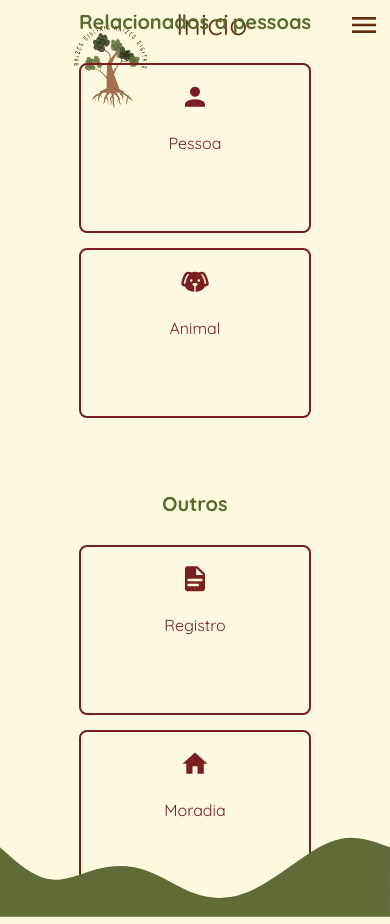
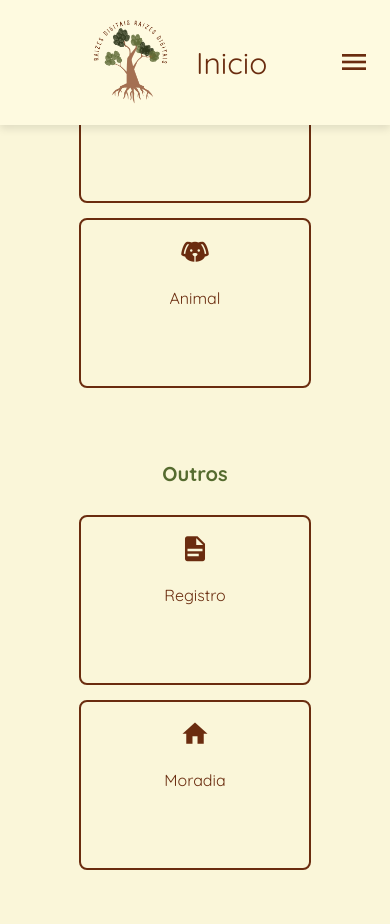
Before and after one commit to laissamendes/pi-frontend, a Vue app: page /Inicio in a window 390 px wide. After the commit the page ends 870 px from the top, so only its background shows below. Built offline with nearby package versions, Linux system fonts and the light colour scheme; a web font is replaced by a local one.

Commit message:
hover adcionado nos btns da página inicial style do header alterado cor de fundo geral alterada

```diff
--- a/src/assets/main.css
+++ b/src/assets/main.css
@@ -20,5 +20,5 @@ body {
   text-rendering: optimizeLegibility;
   -webkit-font-smoothing: antialiased;
   -moz-osx-font-smoothing: grayscale;
-  background-color: #FEFAE0;
+  background-color: #faf6d9;
 }
--- a/src/components/templates/large/LargeHeader.vue
+++ b/src/components/templates/large/LargeHeader.vue
@@ -12,9 +12,16 @@ onBeforeRouteUpdate(() => {
 </script>
 
 <template>
+  <header class="header-container">
     <div class="logo-title">
       <logo-title />
       <HeaderTitle />
+    </div>
+
+    <div class="icons">
+      <div class="hamburger" @click="showMenu = !showMenu">
+        <i class="mdi mdi-menu"></i>
+      </div>
     </div>
 
     <div id="headerMenu" :style="{ display: showMenu ? 'block' : 'none' }">
@@ -23,64 +30,71 @@ onBeforeRouteUpdate(() => {
       <router-link to="/Pessoa"> <i class="mdi mdi-account" /> Pessoa </router-link>
       <router-link to="/Registro"> <i class="mdi mdi-file-document" /> Registro </router-link>
     </div>
-  <div class="icons">
-    <div class="hamburger" @click="showMenu = !showMenu">
-      <i class="mdi mdi-menu"></i>
-    </div>
-  </div>
+  </header>
   </template>
+
   <style scoped>
+.header-container {
+  display: flex;
+  justify-content: space-between;
+  align-items: center;
+  padding: 5px 20px;
+  background-color: #fefae0;
+  box-shadow: 0 4px 8px rgba(0, 0, 0, 0.1);
+  position: relative;
+  height: 125px;
+}
+
+.logo-title {
+  display: flex;
+  align-items: center;
+  color: #6a2c0f;
+}
+
+.icons {
+  display: flex;
+  align-items: center;
+}
+
 #headerMenu {
-  position: fixed;
-  top: 0%;
+  position: absolute;
+  top: 100%;
   right: 0;
   z-index: 1;
-  width: 15%;
+  width: 200px;
   background-color: #fefae0;
   color: #606c38;
-  display: block;
   padding: 1rem;
   border-radius: 10px;
   box-shadow: 15px 5px 10px #919c704f;
+  display: none;
 }
 
 #headerMenu a {
   display: flex;
-  width: 100%;
+  align-items: center;
   text-decoration: none;
   background-color: #fefae0;
   font-size: 1.2rem;
   transition: color 0.3s;
   color: #606c38;
+  padding: 0.5rem 0;
 }
 
-.icons {
-  display: flex;
-  width: 100%;
-  margin: 10px;
+#headerMenu a:hover {
+  color: #a3b18a;
 }
 
-.icons a,
 .icons .hamburger {
   display: flex;
-  flex-direction: column;
+  align-items: center;
   text-decoration: none;
   color: #6a2c0f;
   font-size: 2rem;
-  transition: color 0.3s;
-  position: fixed;
-  top: 0%;
-  right: 0;
-  z-index: 1;
-  margin-right: 10px;
+  cursor: pointer;
 }
 
 .hamburger:hover {
-  cursor: pointer;
-}
-.logo-title {
-  display: flex;
-  justify-items: baseline;
-  color: #6a2c0f;
+  color: #a3b18a;
 }
 </style>
--- a/src/components/templates/medium/MediumHeader.vue
+++ b/src/components/templates/medium/MediumHeader.vue
@@ -2,7 +2,7 @@
 import { ref } from 'vue'
 import { onBeforeRouteUpdate } from 'vue-router'
 import LogoTitle from '@/components/templates/LogoTitle.vue'
-import HeaderTitle from '@/components/templates/HeaderTitle.vue'
+import HeaderTitle from '../HeaderTitle.vue'
 
 const showMenu = ref(false)
 
@@ -12,9 +12,16 @@ onBeforeRouteUpdate(() => {
 </script>
 
 <template>
+  <header class="header-container">
     <div class="logo-title">
       <logo-title />
-    <header-title />
+      <HeaderTitle />
+    </div>
+
+    <div class="icons">
+      <div class="hamburger" @click="showMenu = !showMenu">
+        <i class="mdi mdi-menu"></i>
+      </div>
     </div>
 
     <div id="headerMenu" :style="{ display: showMenu ? 'block' : 'none' }">
@@ -23,64 +30,71 @@ onBeforeRouteUpdate(() => {
       <router-link to="/Pessoa"> <i class="mdi mdi-account" /> Pessoa </router-link>
       <router-link to="/Registro"> <i class="mdi mdi-file-document" /> Registro </router-link>
     </div>
-  <div class="icons">
-    <div class="hamburger" @click="showMenu = !showMenu">
-      <i class="mdi mdi-menu"></i>
-    </div>
-  </div>
+  </header>
   </template>
+
 <style scoped>
+.header-container {
+  display: flex;
+  justify-content: space-between;
+  align-items: center;
+  padding: 5px 20px;
+  background-color: #fefae0;
+  box-shadow: 0 4px 8px rgba(0, 0, 0, 0.1);
+  position: relative;
+  height: 125px;
+}
+
+.logo-title {
+  display: flex;
+  align-items: center;
+  color: #6a2c0f;
+}
+
+.icons {
+  display: flex;
+  align-items: center;
+}
+
 #headerMenu {
-  position: fixed;
-  top: 0%;
+  position: absolute;
+  top: 100%;
   right: 0;
   z-index: 1;
-  width: 20%;
+  width: 200px;
   background-color: #fefae0;
   color: #606c38;
-  display: block;
   padding: 1rem;
   border-radius: 10px;
   box-shadow: 15px 5px 10px #919c704f;
+  display: none;
 }
 
 #headerMenu a {
   display: flex;
-  width: 100%;
+  align-items: center;
   text-decoration: none;
   background-color: #fefae0;
   font-size: 1.2rem;
   transition: color 0.3s;
   color: #606c38;
+  padding: 0.5rem 0;
 }
 
-.icons {
-  display: flex;
-  width: 100%;
-  margin: 10px;
+#headerMenu a:hover {
+  color: #a3b18a;
 }
 
-.icons a,
 .icons .hamburger {
   display: flex;
-  flex-direction: column;
+  align-items: center;
   text-decoration: none;
   color: #6a2c0f;
   font-size: 2rem;
-  transition: color 0.3s;
-  position: fixed;
-  top: 0%;
-  right: 0;
-  z-index: 1;
-  margin-right: 10px;
+  cursor: pointer;
 }
 
 .hamburger:hover {
-  cursor: pointer;
-}
-.logo-title {
-  display: flex;
-  justify-items: baseline;
-  color: #6a2c0f;
+  color: #a3b18a;
 }
 </style>
--- a/src/components/templates/small/SmallHeader.vue
+++ b/src/components/templates/small/SmallHeader.vue
@@ -2,7 +2,7 @@
 import { ref } from 'vue'
 import { onBeforeRouteUpdate } from 'vue-router'
 import LogoTitle from '@/components/templates/LogoTitle.vue'
-import HeaderTitle from '@/components/templates/HeaderTitle.vue'
+import HeaderTitle from '../HeaderTitle.vue'
 
 const showMenu = ref(false)
 
@@ -12,9 +12,16 @@ onBeforeRouteUpdate(() => {
 </script>
 
 <template>
+  <header class="header-container">
     <div class="logo-title">
       <logo-title />
-    <header-title />
+      <HeaderTitle />
+    </div>
+
+    <div class="icons">
+      <div class="hamburger" @click="showMenu = !showMenu">
+        <i class="mdi mdi-menu"></i>
+      </div>
     </div>
 
     <div id="headerMenu" :style="{ display: showMenu ? 'block' : 'none' }">
@@ -23,64 +30,71 @@ onBeforeRouteUpdate(() => {
       <router-link to="/Pessoa"> <i class="mdi mdi-account" /> Pessoa </router-link>
       <router-link to="/Registro"> <i class="mdi mdi-file-document" /> Registro </router-link>
     </div>
-  <div class="icons">
-    <div class="hamburger" @click="showMenu = !showMenu">
-      <i class="mdi mdi-menu"></i>
-    </div>
-  </div>
+  </header>
   </template>
+
 <style scoped>
+.header-container {
+  display: flex;
+  justify-content: space-between;
+  align-items: center;
+  padding: 5px 20px;
+  background-color: #fefae0;
+  box-shadow: 0 4px 8px rgba(0, 0, 0, 0.1);
+  position: relative;
+  height: 125px;
+}
+
+.logo-title {
+  display: flex;
+  align-items: center;
+  color: #6a2c0f;
+}
+
+.icons {
+  display: flex;
+  align-items: center;
+}
+
 #headerMenu {
-  position: fixed;
-  top: 0%;
+  position: absolute;
+  top: 100%;
   right: 0;
   z-index: 1;
-  width: 30%;
+  width: 200px;
   background-color: #fefae0;
   color: #606c38;
-  display: block;
   padding: 1rem;
   border-radius: 10px;
   box-shadow: 15px 5px 10px #919c704f;
+  display: none;
 }
 
 #headerMenu a {
   display: flex;
-  width: 100%;
+  align-items: center;
   text-decoration: none;
   background-color: #fefae0;
   font-size: 1.2rem;
   transition: color 0.3s;
   color: #606c38;
+  padding: 0.5rem 0;
 }
 
-.icons {
-  display: flex;
-  width: 100%;
-  margin: 10px;
+#headerMenu a:hover {
+  color: #a3b18a;
 }
 
-.icons a,
 .icons .hamburger {
   display: flex;
-  flex-direction: column;
+  align-items: center;
   text-decoration: none;
   color: #6a2c0f;
   font-size: 2rem;
-  transition: color 0.3s;
-  position: fixed;
-  top: 0%;
-  right: 0;
-  z-index: 1;
-  margin-right: 10px;
+  cursor: pointer;
 }
 
 .hamburger:hover {
-  cursor: pointer;
-}
-.logo-title {
-  display: flex;
-  justify-items: baseline;
-  color: #6a2c0f;
+  color: #a3b18a;
 }
 </style>
--- a/src/views/InicioView.vue
+++ b/src/views/InicioView.vue
@@ -37,15 +37,6 @@
       </div>
     </div>
   </div>
-  <footer>
-    <svg xmlns="http://www.w3.org/2000/svg" viewBox="0 0 1440 320">
-      <path
-        fill="#606C38"
-        fill-opacity="1"
-        d="M0,64L30,90.7C60,117,120,171,180,181.3C240,192,300,160,360,144C420,128,480,128,540,149.3C600,171,660,213,720,234.7C780,256,840,256,900,234.7C960,213,1020,171,1080,128C1140,85,1200,43,1260,32C1320,21,1380,43,1410,53.3L1440,64L1440,320L1410,320C1380,320,1320,320,1260,320C1200,320,1140,320,1080,320C1020,320,960,320,900,320C840,320,780,320,720,320C660,320,600,320,540,320C480,320,420,320,360,320C300,320,240,320,180,320C120,320,60,320,30,320L0,320Z"
-      ></path>
-    </svg>
-  </footer>
 </template>
 
 <style scoped>
@@ -59,18 +50,18 @@ p {
   color: darkolivegreen;
   font-size: 25px;
   font-weight: bold;
-  margin: 0; /* Remove margens extras que podem causar deslocamento */
+  margin: 0;
 }
 
 i {
-  font-size: 60px; /* Ajuste o tamanho dos ícones conforme necessário */
-  color: rgb(121, 31, 31); /* Cor dos ícones */
+  font-size: 60px;
+  color: #6A2C0F;
 }
 
 .navigation {
   display: grid;
   grid-template-columns: repeat(2, 1fr);
-  grid-template-rows: auto auto auto; /* Adiciona uma linha extra para o título */
+  grid-template-rows: auto auto auto;
   gap: 20px;
   align-items: center;
   justify-items: center;
@@ -78,34 +69,34 @@ i {
 }
 
 .header-item {
-  grid-column: span 2; /* Ocupa duas colunas */
-  margin-bottom: 10px; /* Espaço abaixo do título */
-  font-size: 24px; /* Tamanho da fonte do título */
-  color: rgb(121, 31, 31); /* Cor do texto do título */
+  grid-column: span 2;
+  margin-bottom: 10px;
+  font-size: 24px;
+  color: #6A2C0F;
 }
 
 .space-item {
-  grid-column: span 2; /* Ocupa duas colunas */
-  height: 40px; /* Altura do espaço desejado */
+  grid-column: span 2;
+  height: 40px;
 }
 
 .nav-item {
   display: flex;
   flex-direction: column;
   align-items: center;
-  justify-content: flex-start; /* Ajusta o conteúdo para não estar tão próximo da parte inferior */
-  width: 200px; /* Ajuste conforme necessário */
-  height: 170px; /* Ajuste conforme necessário */
+  justify-content: flex-start;
+  width: 200px;
+  height: 170px;
 }
 
 .nav-link {
-  color: rgb(121, 31, 31);
+  color: #6A2C0F;
   font-size: 20px;
   text-decoration: none;
   display: flex;
   flex-direction: column;
   align-items: center;
-  border: 2px solid rgb(121, 31, 31);
+  border: 2px solid #6A2C0F;
   border-radius: 8px;
   padding: 10px;
   width: 100%;
@@ -117,8 +108,9 @@ i {
 }
 
 .nav-link:hover {
-  color: rgb(150, 50, 50);
-  border-color: rgb(150, 50, 50);
+  transform: scale(1.02);
+  box-shadow: 0 4px 8px rgba(0, 0, 0, 0.2);
+  transition: transform 0.4s ease-in-out, box-shadow 0.4s ease-in-out;
 }
 
 .nav-link span {
@@ -131,104 +123,100 @@ i {
 
 .div-mae {
   display: flex;
-  justify-content: center; /* Centraliza horizontalmente */
-  align-items: center; /* Centraliza verticalmente */
-  height: 80vh; /* Ocupa toda a altura da viewport */
-  text-align: center; /* Centraliza o texto */
-  padding-bottom: 80px; /* Adiciona espaço extra para o footer */
+  justify-content: center;
+  align-items: center;
+  height: 80vh;
+  text-align: center;
+  padding-bottom: 80px;
   z-index: 100;
 }
 
-/* Media queries para telas grandes */
+
 @media (min-width: 1200px) {
   .navigation {
-    grid-template-columns: repeat(2, 1fr); /* Duas colunas para centralizar os itens */
-    grid-template-rows: auto auto; /* Ajusta as linhas */
-    justify-content: center; /* Centraliza o conteúdo horizontalmente */
-    gap: 40px; /* Espaço entre os itens */
+    grid-template-columns: repeat(2, 1fr);
+    grid-template-rows: auto auto;
+    justify-content: center;
+    gap: 40px;
   }
 
   .header-item,
   .space-item {
-    grid-column: span 2; /* Ocupa duas colunas */
+    grid-column: span 2;
   }
 
   .nav-item {
-    width: 200px; /* Ajusta conforme necessário */
-    height: 150px; /* Ajusta conforme necessário */
+    width: 200px;
+    height: 150px;
   }
 
   i {
-    font-size: 80px; /* Ajusta o tamanho dos ícones */
+    font-size: 80px;
   }
 }
 
-/* Media queries para telas médias */
+
 @media (min-width: 768px) and (max-width: 1199px) {
   .navigation {
-    grid-template-columns: repeat(2, 1fr); /* Duas colunas para telas médias */
-    grid-template-rows: auto auto auto auto; /* Ajusta as linhas */
+    grid-template-columns: repeat(2, 1fr);
+    grid-template-rows: auto auto auto auto;
   }
 
   .header-item,
   .space-item {
-    grid-column: span 2; /* Ocupa duas colunas */
+    grid-column: span 2;
   }
 
   .nav-item {
-    width: 220px; /* Ajusta conforme necessário */
-    height: 180px; /* Ajusta conforme necessário */
+    width: 220px;
+    height: 180px;
   }
 
   i {
-    font-size: 60px; /* Ajusta o tamanho dos ícones */
+    font-size: 60px;
   }
 }
 
-/* Media queries para telas pequenas */
+
 @media (max-width: 767px) {
   .navigation {
-    grid-template-columns: 1fr; /* Uma coluna em telas pequenas */
-    grid-template-rows: auto auto auto auto auto auto; /* Ajusta as linhas */
+    grid-template-columns: 1fr;
+    grid-template-rows: auto auto auto auto auto auto;
     gap: 15px;
   }
 
   .header-item,
   .space-item {
-    grid-column: span 1; /* Ocupa uma coluna */
+    grid-column: span 1;
   }
 
   .nav-item {
-    width: 100%; /* Ajusta a largura para 100% */
-    height: 100; /* Ajusta a altura automaticamente */
+    width: 100%;
+    height: 100;
   }
 
   .nav-link {
-    font-size: 18px; /* Ajusta o tamanho da fonte */
+    font-size: 18px;
   }
 
   i {
-    font-size: 40px; /* Ajusta o tamanho dos ícones */
+    font-size: 40px;
   }
 }
 
 @media (max-width: 480px) {
   p {
-    font-size: 20px; /* Ajusta o tamanho do texto */
+    font-size: 20px;
   }
 
   .nav-link {
-    font-size: 16px; /* Ajusta o tamanho da fonte */
-    padding: 8px; /* Ajusta o padding */
+    font-size: 16px;
+    padding: 8px;
   }
 
   i {
-    font-size: 30px; /* Ajusta o tamanho dos ícones */
+    font-size: 30px;
   }
 }
 
-footer > svg {
-  bottom: 0;
-  left: 0;
-}
 </style>
```
Lines whose indentation alone changed are shown as unchanged.
